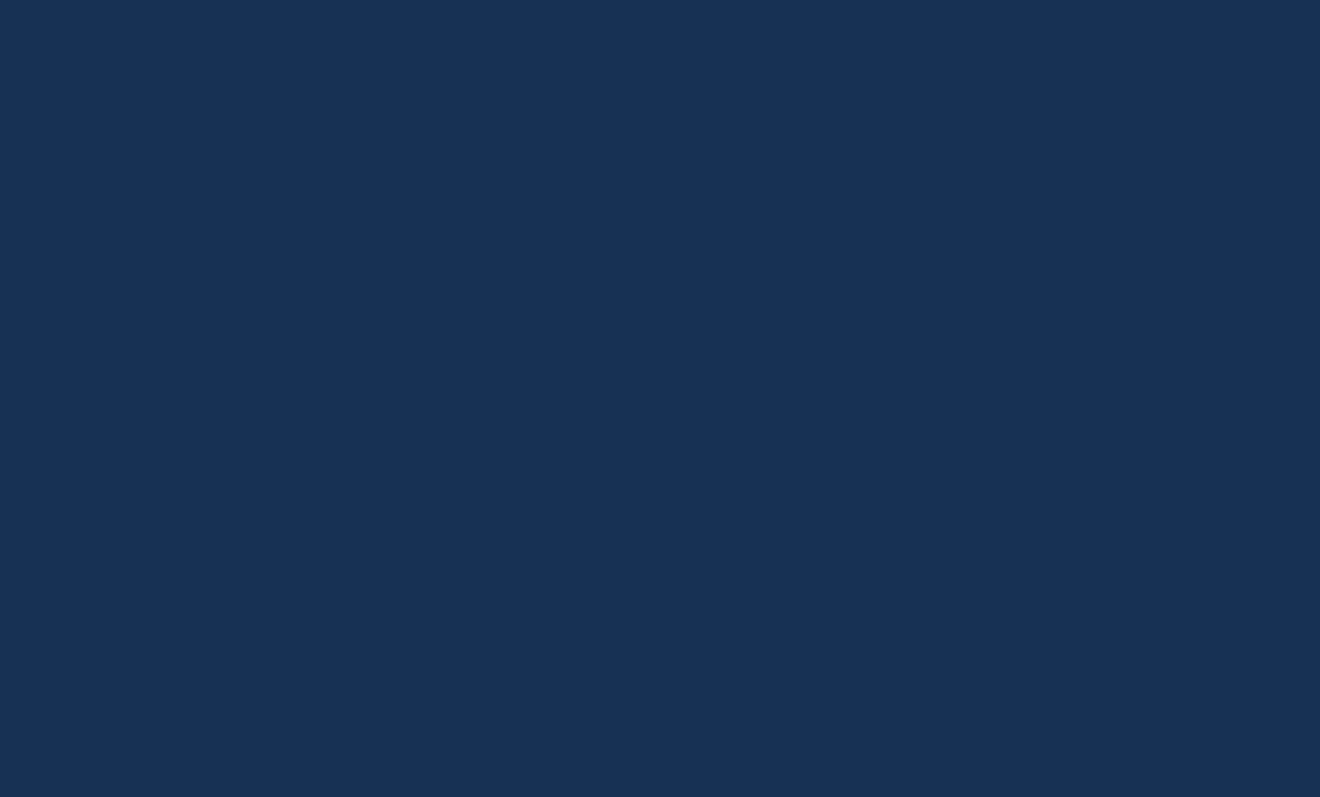
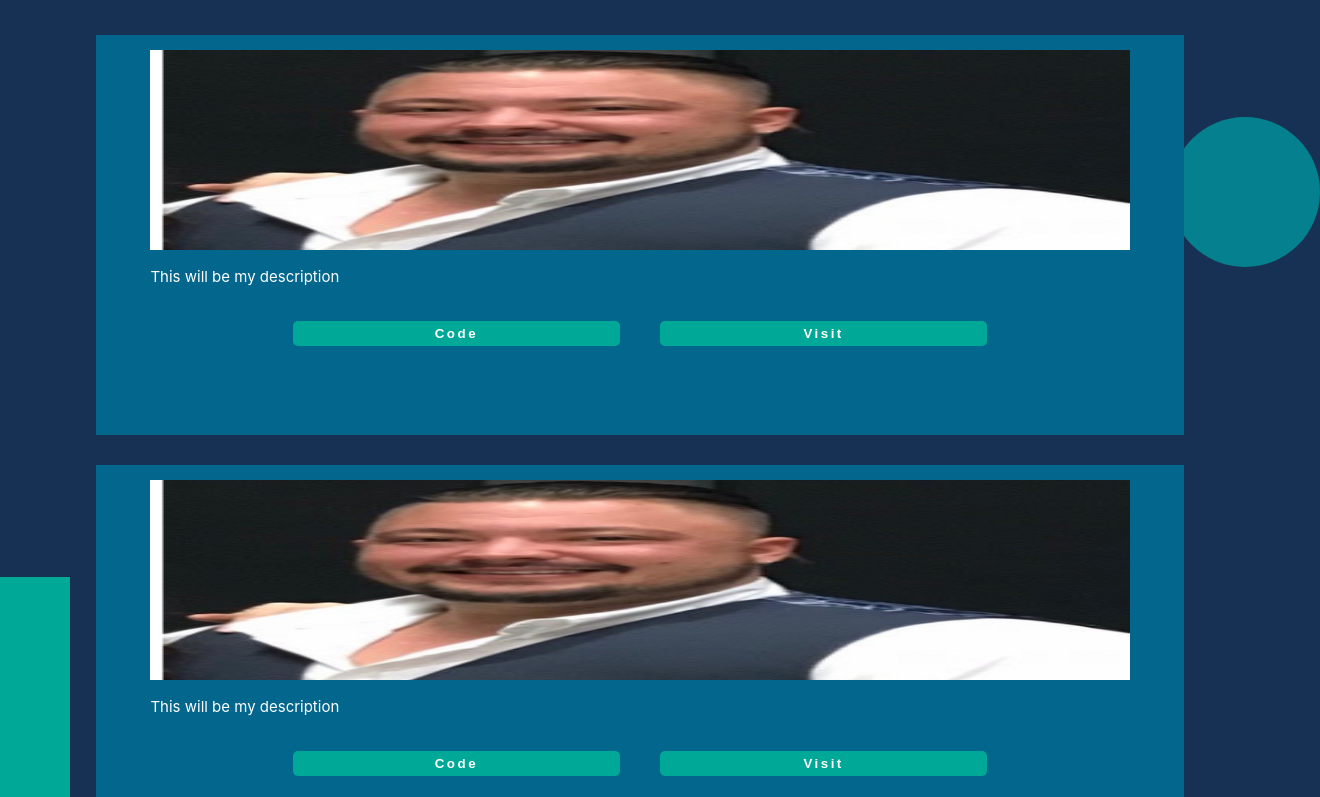
Before and after one commit to LoganNegley/Portfolio-React, a React (Create React App) app in the folder frontend/: page / in a window 1280 px wide. Shown: the part 503-1300 px from the top of the page, 1320 px wide, since content can reach past the window. Before the commit the page ends 800 px from the top, so only its background shows below. Built offline with nearby package versions, Linux system fonts and the light colour scheme.

Commit message:
portfolio section styled and ready for data input

```diff
--- a/frontend/public/index.html
+++ b/frontend/public/index.html
@@ -12,6 +12,10 @@
   <link rel="stylesheet" href="https://cdnjs.cloudflare.com/ajax/libs/font-awesome/5.15.3/css/all.min.css"
     integrity="sha512-iBBXm8fW90+nuLcSKlbmrPcLa0OT92xO1BIsZ+ywDWZCvqsWgccV3gFoRBv0z+8dLJgyAHIhR35VZc2oM/gI1w=="
     crossorigin="anonymous" referrerpolicy="no-referrer" />
+  <link rel="preconnect" href="https://fonts.gstatic.com">
+  <link href="https://fonts.googleapis.com/css2?family=Montserrat:wght@600;800&display=swap" rel="stylesheet">
+  <link rel="preconnect" href="https://fonts.gstatic.com">
+  <link href="https://fonts.googleapis.com/css2?family=Montserrat:wght@400;600;800&display=swap" rel="stylesheet">
   <title>Logan Negley Portfolio</title>
 </head>
 
--- a/frontend/src/App.js
+++ b/frontend/src/App.js
@@ -1,12 +1,14 @@
 import React from 'react';
 import Header from './components/Header';
 import Hero from './components/Hero';
+import PortfolioConainer from './components/Portfolio';
 
 function App() {
   return (
     <>
       <Header/>
       <Hero/>
+      <PortfolioConainer/>
     </>
   );
 }
--- a/frontend/src/components/Hero.js
+++ b/frontend/src/components/Hero.js
@@ -33,11 +33,12 @@ const HeroContainer= styled.div`
     }
 
     .bottom{
-        width:85%;
+        width:90%;
         text-align:center;
         margin:0 auto;
         font-size:3rem;
         color:white;
+        line-height:4rem;
         span{
              font-weight:bold;
         }
--- /dev/null
+++ b/frontend/src/components/Portfolio.js
@@ -0,0 +1,49 @@
+import React from 'react'
+import styled from 'styled-components';
+import PortfolioCard from './PortfolioCard';
+
+const PortfolioConainer = styled.section`
+    width:85%;
+    margin:6rem auto;
+
+    h3{
+        color:#00A997;
+        font-size:3rem;
+        letter-spacing:.5rem;
+    }
+
+    #circle{
+        background-color:#04808E;
+        width:150px;
+        height:150px;
+        border-radius:50%;
+        position:absolute;
+        z-index:-1;
+        right:-4rem;
+        top:62rem;
+    }
+    #rectangle{
+        background-color:#00A997;
+        width:100px;
+        height:250px;
+        z-index:-1;
+        position:absolute;
+        bottom:-53rem;
+        left:-3rem;
+
+    }
+`;
+
+
+const Portfolio = () => {
+    return (
+        <PortfolioConainer>
+            <div id='circle'></div>
+            <h3>Portfolio</h3>
+            <div id='rectangle'></div>
+            <PortfolioCard/>
+        </PortfolioConainer>
+    )
+}
+
+export default Portfolio
--- /dev/null
+++ b/frontend/src/components/PortfolioCard.js
@@ -0,0 +1,74 @@
+import React from 'react'
+import styled from 'styled-components';
+
+const CardContainer = styled.div`
+
+    .card-wrapper{
+        background-color:#03668D;
+        height:50vh;
+        margin-bottom:3rem;
+        .content{
+            width:90%;
+            margin:0 auto;
+
+        }
+        img{
+            margin-top:1.5rem;
+            width:100%;
+            height:200px;
+        }
+        p{
+            font-size:1.5rem;
+            color:white;
+        }
+        .card-btn{
+            display:flex;
+            flex-flow:row no-wrap;
+            justify-content:space-between;
+            width:75%;
+            margin:0 auto;
+        }
+        button{
+            width:45%;
+            background-color:#00A997;
+            border:none;
+            border-radius:5px;
+            margin:2rem;
+            padding:.5rem;
+            color:white;
+            letter-spacing:.25rem;
+            font-weight:bold;
+
+        }
+
+    }
+`;
+
+const PortfolioCard = () => {
+    return (
+        <CardContainer className='card-container'>
+            <div className='card-wrapper'>
+                <div className='content'>
+                    <img src='/images/headshot.png'/>
+                    <p>This will be my description</p>
+                    <div className='card-btn'>
+                        <button>Code</button>
+                        <button>Visit</button>
+                    </div>
+                </div>
+            </div>
+            <div className='card-wrapper'>
+                <div className='content'>
+                    <img src='/images/headshot.png'/>
+                    <p>This will be my description</p>
+                    <div className='card-btn'>
+                        <button>Code</button>
+                        <button>Visit</button>
+                    </div>
+                </div>
+            </div>
+        </CardContainer>
+    )
+}
+
+export default PortfolioCard
--- a/frontend/src/index.css
+++ b/frontend/src/index.css
@@ -5,7 +5,7 @@
 body {
   background-color: #173154;
   margin: 0;
-  font-family: -apple-system, BlinkMacSystemFont, 'Segoe UI', 'Roboto', 'Oxygen', 'Ubuntu', 'Cantarell', 'Fira Sans', 'Droid Sans', 'Helvetica Neue', sans-serif;
+  font-family: BlinkMacSystemFont, 'Montserrat', 'Roboto', 'Helvetica Neue', sans-serif;
   -webkit-font-smoothing: antialiased;
   -moz-osx-font-smoothing: grayscale;
 }
```
